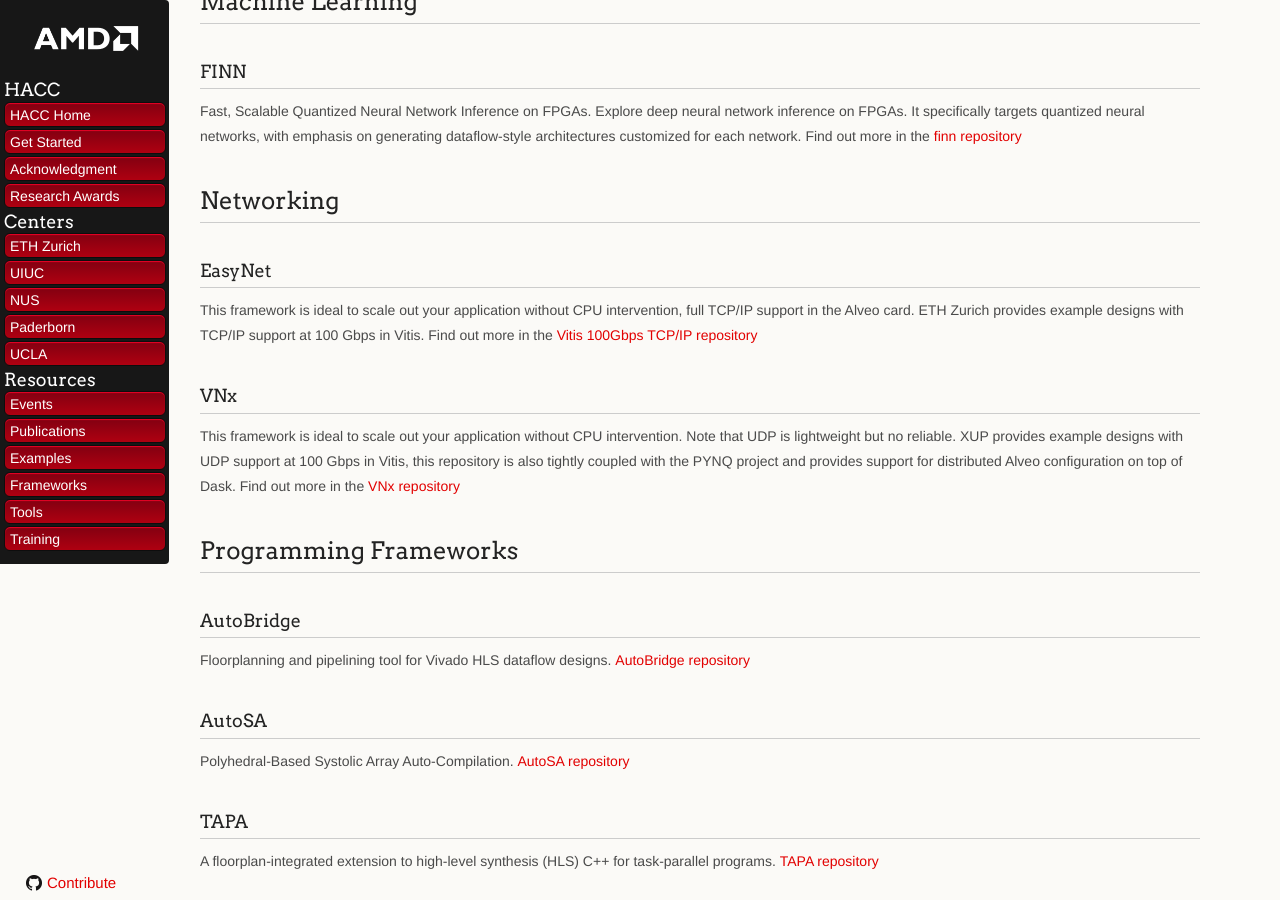
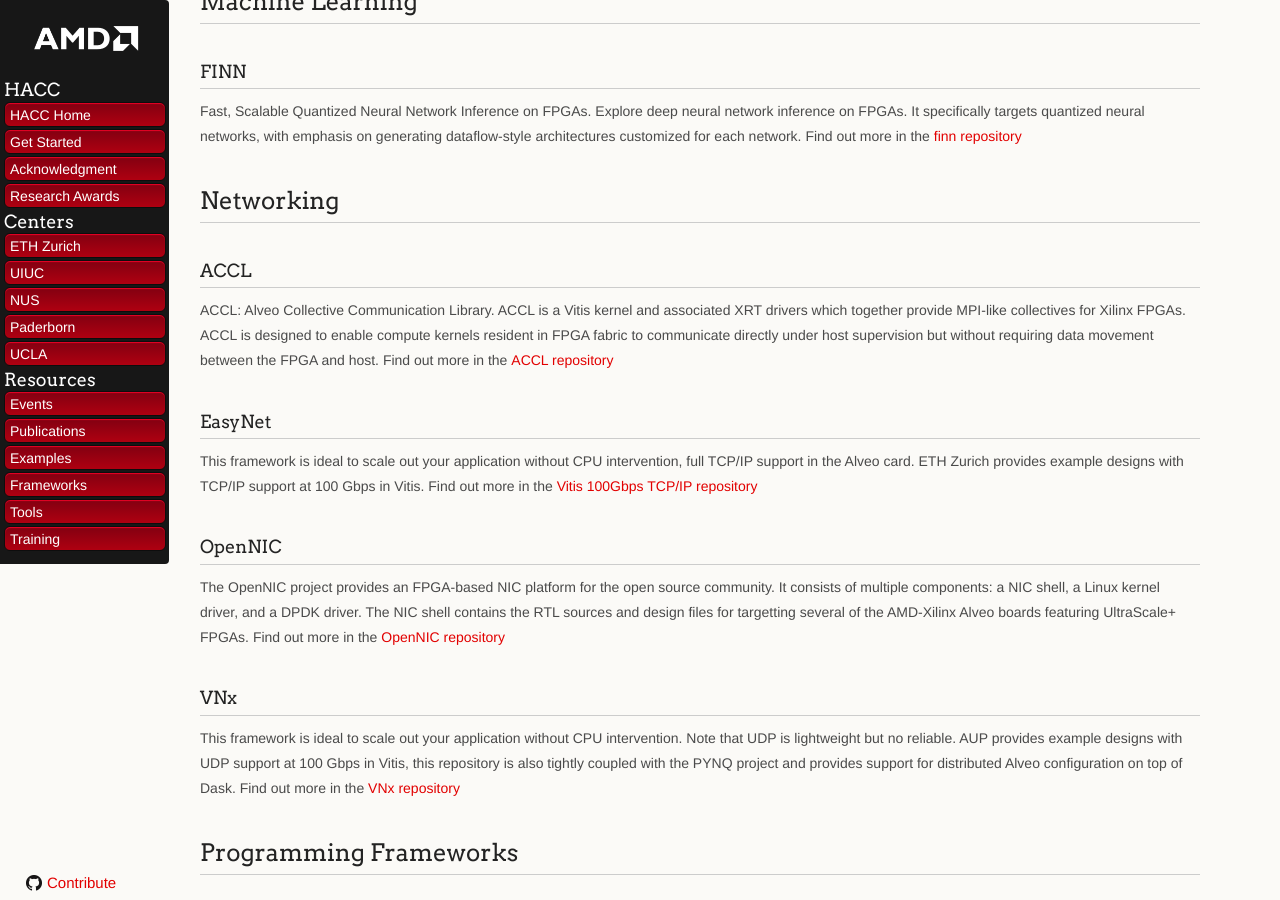
Before and after one commit to Xilinx/xacc, a Jekyll site: the page built from docs/frameworks.md, in a window 1280 px wide and 900 px high, scrolled down 375 px. Built offline with Jekyll 4.4.1, drawn with Linux system fonts in a browser that asks for light colours; nearby versions of some CDN libraries; our own code applies the rules of GitHub Pages for plain Markdown files; some of the changed text lies outside the part shown.

Commit message:
Update to aup and add more frameworks

```diff
--- a/docs/_layouts/default.html
+++ b/docs/_layouts/default.html
@@ -18,7 +18,7 @@
 <body>
     <nav>
         <div class="logo">
-            <a href="https://www.xilinx.com/support/university.html"><img class="logoimg" alt="AMD|Xilinx" src="assets/images/TLogoW.png"></a>
+            <a href="https://www.amd.com/en/corporate/university-program.html"><img class="logoimg" alt="AMD|Xilinx" src="assets/images/TLogoW.png"></a>
         </div>
         <label for="btn" class="icon">
             <span class="fa fa-bars"></span>
--- a/docs/frameworks.md
+++ b/docs/frameworks.md
@@ -12,16 +12,23 @@
 
 Fast, Scalable Quantized Neural Network Inference on FPGAs. Explore deep neural network inference on FPGAs. It specifically targets quantized neural networks, with emphasis on generating dataflow-style architectures customized for each network. Find out more in the [finn repository](https://github.com/Xilinx/finn)
 
+## Networking
 
-## Networking
+### ACCL
+
+ACCL: Alveo Collective Communication Library. ACCL is a Vitis kernel and associated XRT drivers which together provide MPI-like collectives for Xilinx FPGAs. ACCL is designed to enable compute kernels resident in FPGA fabric to communicate directly under host supervision but without requiring data movement between the FPGA and host. Find out more in the [ACCL repository](https://github.com/Xilinx/ACCL)
 
 ### EasyNet
 
 This framework is ideal to scale out your application without CPU intervention, full TCP/IP support in the Alveo card. ETH Zurich provides example designs with TCP/IP support at 100 Gbps in Vitis. Find out more in the [Vitis 100Gbps TCP/IP repository](https://github.com/fpgasystems/Vitis_with_100Gbps_TCP-IP)
 
+### OpenNIC
+
+The OpenNIC project provides an FPGA-based NIC platform for the open source community. It consists of multiple components: a NIC shell, a Linux kernel driver, and a DPDK driver. The NIC shell contains the RTL sources and design files for targetting several of the AMD-Xilinx Alveo boards featuring UltraScale+ FPGAs. Find out more in the [OpenNIC repository](https://github.com/Xilinx/open-nic)
+
 ### VNx
 
-This framework is ideal to scale out your application without CPU intervention. Note that UDP is lightweight but no reliable. XUP provides example designs with UDP support at 100 Gbps in Vitis, this repository is also tightly coupled with the PYNQ project and provides support for distributed Alveo configuration on top of Dask. Find out more in the [VNx repository](https://github.com/Xilinx/xup_vitis_network_example)
+This framework is ideal to scale out your application without CPU intervention. Note that UDP is lightweight but no reliable. AUP provides example designs with UDP support at 100 Gbps in Vitis, this repository is also tightly coupled with the PYNQ project and provides support for distributed Alveo configuration on top of Dask. Find out more in the [VNx repository](https://github.com/Xilinx/xup_vitis_network_example)
 
 
 ## Programming Frameworks
@@ -55,12 +62,12 @@
 Accelerating SSSP for power-law graphs using an FPGA. [SPLAG respository](https://github.com/UCLA-VAST/splag)
 
 ### AutoDSE
+
 Enabling Software Programmers to Design Efficient FPGA Accelerators. [AutoDSE repository](https://github.com/UCLA-VAST/AutoDSE)
 
+### spMM
 
-### spMM
 An FPGA accelerator for general-purpose Sparse-Matrix Dense-Matrix Multiplication (SpMM). [SpMM repository](https://github.com/UCLA-VAST/Sextans)
-
 
 ### Coyote
 
@@ -105,7 +113,8 @@
 Universities can also access to InAccel technology [InAccel University](https://inaccel.com/university/)
 
 ### OctoRay
+
 OctoRay is a Python framework which allows the user to easily scale up any FPGA application to multiple FPGAs using Dask. It supports at the moment all FPGA boards that are supported by PYNQ, so all PYNQ boards and Alveo cards. [OctoRay repository](https://github.com/abs-tudelft/octoray)
 
 ---------------------------------------
-<p class="copyright">Copyright&copy; 2022 Advanced Micro Devices</p>
+<p class="copyright">Copyright&copy; 2022-2024 Advanced Micro Devices</p>
```
Also changed, not shown: other parts of docs/frameworks.md (+2 -1 lines), docs/README.md (+2 -2 lines), docs/contributing.md (+2 -2 lines), docs/ethz.md (+1 -1 lines), docs/get-started.md (+3 -3 lines), docs/tools.md (+1 -1 lines), docs/xacc_tech_talks.md (+1 -1 lines), README.md.
